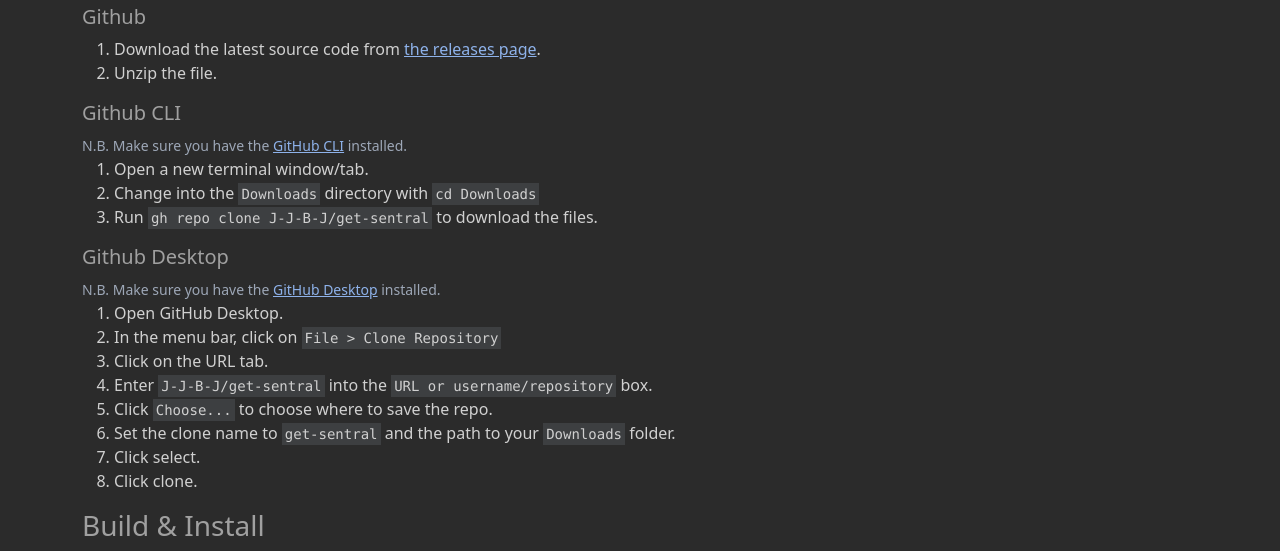
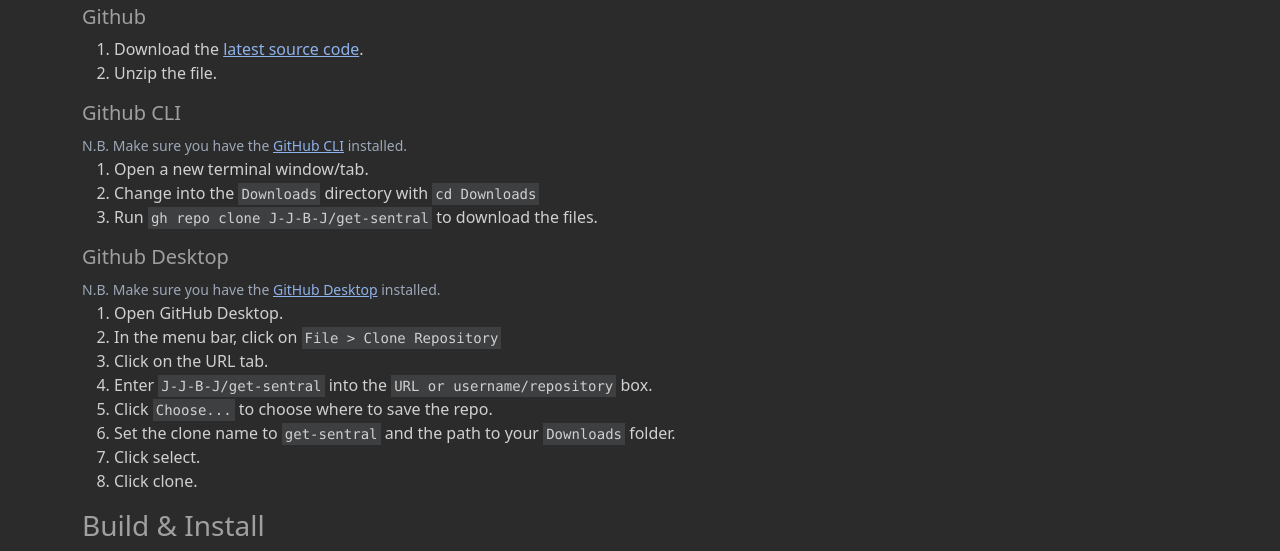
Before and after one commit to J-J-B-J/get-sentral, a plain HTML site: page docs/installation.html in a window 1280 px wide. Shown: the part 165-716 px from the top of the page. Drawn offline with nearby package versions, Linux system fonts and the light colour scheme.

Commit message:
Update installation link

```diff
--- a/docs/installation.html
+++ b/docs/installation.html
@@ -64,7 +64,7 @@
 
             <h5>Github</h5>
             <ol>
-                <li>Download the latest source code from <a class="link" href="https://github.com/J-J-B-J/get-sentral/releases/latest">the releases page</a>.</li>
+                <li>Download the <a class="link" href="https://github.com/J-J-B-J/get-sentral/archive/refs/heads/main.zip">latest source code</a>.</li>
                 <li>Unzip the file.</li>
             </ol>
 
```
